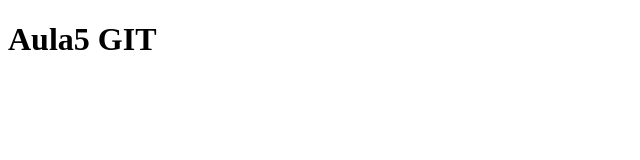
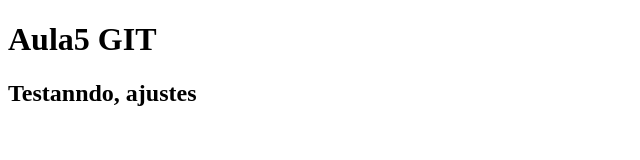
Before and after one commit to ViniciusMottag/devops-aula5, a plain HTML site: page index.html in a window 1280 px wide. Shown: the whole page, without its empty margins (0-640 px from the left). Drawn offline with Linux system fonts and the light colour scheme.

Commit message:
Mudanca arquivo index

```diff
--- a/index.html
+++ b/index.html
@@ -9,7 +9,8 @@
 
 	<body>
 
-		<h1>Aula5 GIT</h1>
+        <h1>Aula5 GIT</h1>
+        <h2> Testanndo, ajustes</h2>
 
 	</body>
 </html>
```
